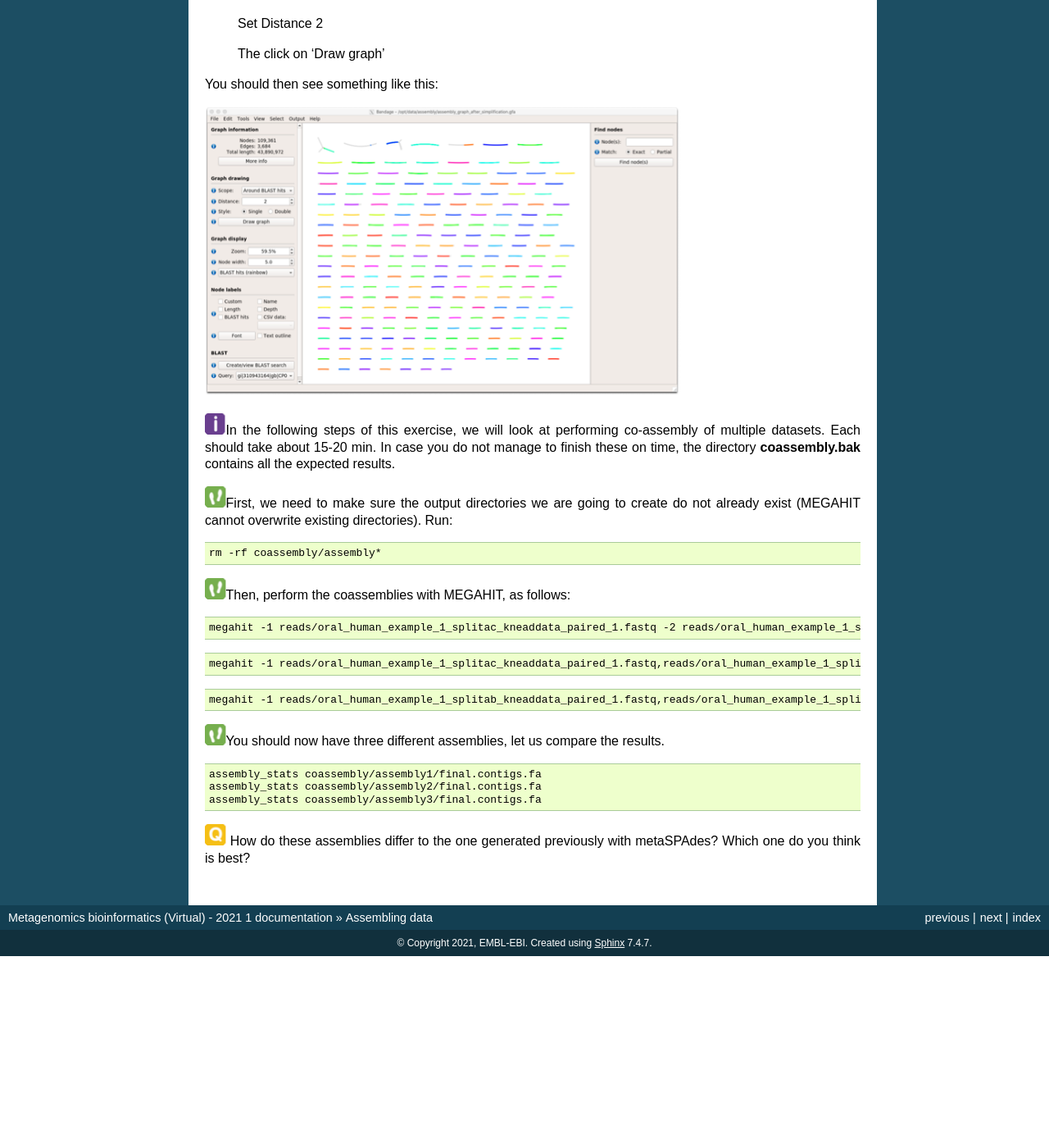
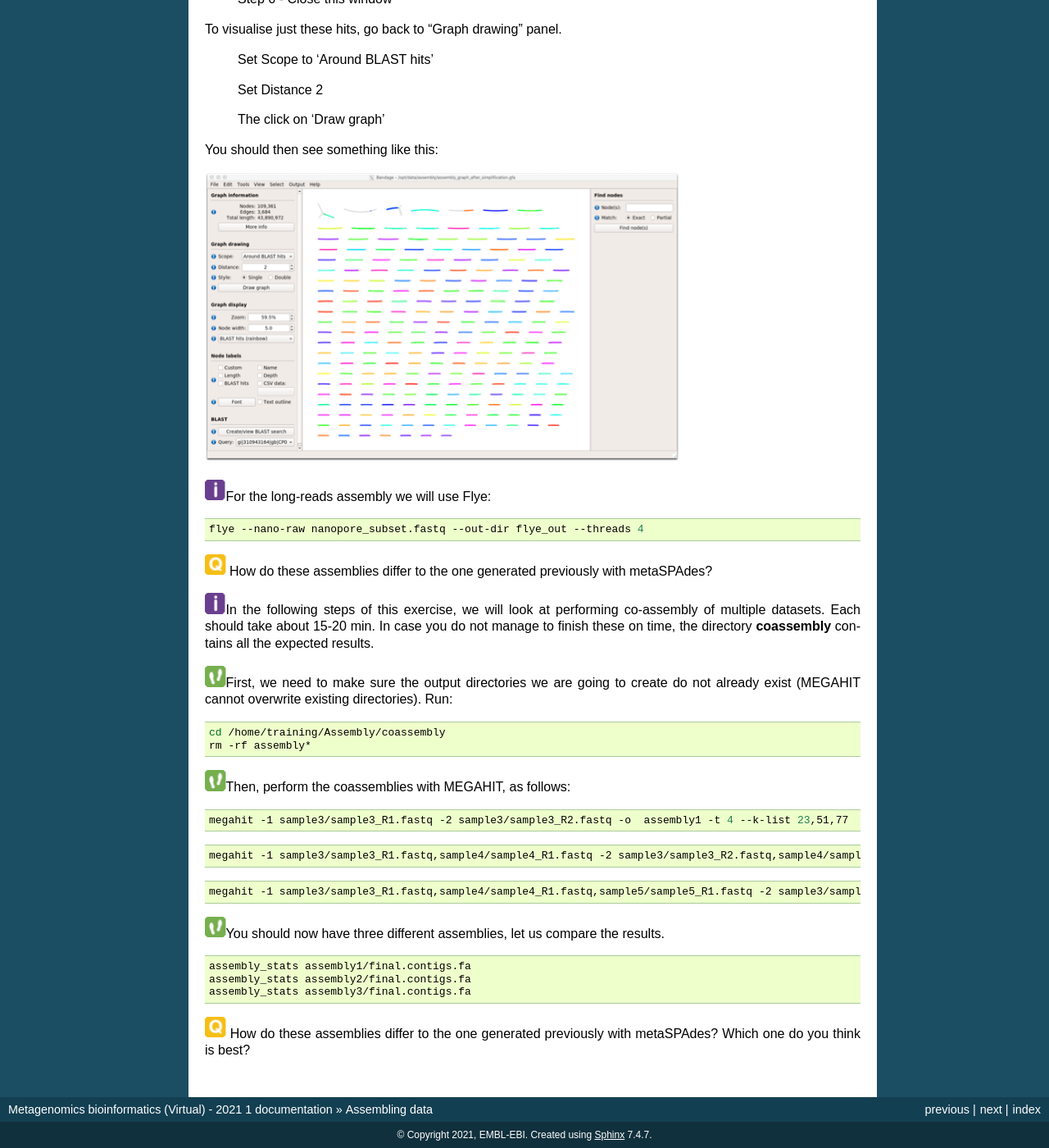
Before and after one commit to EBI-Metagenomics/mgnify-ebi-2021, a Sphinx documentation site: the page built from docs/source/assembly.rst, in a window 1280 px wide and 1400 px high, scrolled down 2871 px. Shown: the whole window at 82% size. Built offline with Sphinx 7.4.7, drawn with Linux system fonts in a browser that asks for light colours; before the commit the page ends 4037 px from its top, so only the background shows below that; some of the changed text lies outside the part shown.

Commit message:
updating assembly examples

```diff
--- a/docs/source/assembly.rst
+++ b/docs/source/assembly.rst
@@ -36,16 +36,23 @@ and the use of MEGAHIT for performing co-assembly.
 
 .. code-block:: bash
 
-    cd /home/training/Data/Assembly/files
+    cd /home/training/Assembly/
+
+Also we need to activate the conda enviroment we created earlier:
+
+.. code-block:: bash
+
+    conda activate assembly
+
 
 |image1|\ To run metaspades you would execute the following commands (but don't run it now!):
 
 .. code-block:: bash
 
     mkdir assembly
-    metaspades.py -t 4 --only-assembler -m 10 -1 reads/oral_human_example_1_splitaa_kneaddata_paired_1.fastq -2 reads/oral_human_example_1_splitaa_kneaddata_paired_2.fastq -o assembly
+    metaspades.py -t 4 --only-assembler -m 10 -1 oral_human_example_1_splitaa.fastq -2 oral_human_example_2_splitaa.fastq -o spades_out
 
-|image2|\ Since the assembly process would take ~1h we are just going to analyse the output present in assembly.bak. Let's look at the contigs.fasta file.
+|image2|\ Since the assembly process would take ~1h we are just going to analyse the output present in spades_out. Let's look at the contigs.fasta file.
 
 For this, take the first 40 lines of the sequence and perform a blast search
 at NCBI (https://blast.ncbi.nlm.nih.gov/Blast.cgi, choose
@@ -55,7 +62,7 @@ perform the following:
 
 .. code-block:: bash
 
-    head -41 assembly.bak/contigs.fasta
+    head -41 spades_out/contigs.fasta
 
 |image8|\
 
@@ -67,7 +74,7 @@ result at all?
 
 .. code-block:: bash
 
-    assembly_stats assembly.bak/scaffolds.fasta
+    assembly_stats spades_out/scaffolds.fasta
 
 |image1|\ This will output two simple tables in JSON format, but it is
 fairly simple to read. There is a section that corresponds to the
@@ -107,7 +114,7 @@ In the the Bandage GUI perform the following
 
     Select File -> Load graph
 
-    Navigate to Home -> training -> Data -> Assembly -> files -> assembly.bak and open the file assembly_graph_after_simplification.gfa
+    Navigate to Home -> training -> Data -> Assembly -> files -> spades_out and open the file assembly_graph_after_simplification.gfa
 
 Once loaded, you need to draw the graph. To do so, under the “Graph
 drawing” panel on the left side perform the following:
@@ -136,7 +143,7 @@ To do so, go to the 'BLAST' panel on the left side of the GUI.
 
     Step 2 - Select 'build Blast database'
 
-    Step 3 - Load from FASTA file. Navigate to the genome folder: Home -> training -> Data -> Assembly -> files -> genome and select GCA_000164695.fasta
+    Step 3 - Load from FASTA file. Navigate to the genome folder: Home -> training -> Data -> Assembly -> files -> genome and select GCA_000164695.2.fasta
 
     Step 4 - Modify the BLAST filters to 95% identity
 
@@ -156,36 +163,48 @@ You should then see something like this:
 
 |image9|\
 
+
+|image1|\ For the long-reads assembly we will use Flye:
+
+.. code-block:: bash
+
+    flye --nano-raw nanopore_subset.fastq --out-dir flye_out --threads 4
+
+
+|image3|\  How do these assemblies differ to the one generated previously with metaSPAdes?
+
+
 |image1|\ In the following steps of this exercise, we will look at
-performing co-assembly of multiple datasets. Each should take about 15-20 min. In case you do not manage to finish these on time, the directory **coassembly.bak** contains all the expected results.
+performing co-assembly of multiple datasets. Each should take about 15-20 min. In case you do not manage to finish these on time, the directory **coassembly** contains all the expected results.
 
 |image2|\ First, we need to make sure the output directories we are going to create do not already exist (MEGAHIT cannot overwrite existing directories). Run:
 
 .. code-block:: bash
 
-    rm -rf coassembly/assembly*
+    cd /home/training/Assembly/coassembly
+    rm -rf assembly*
 
 |image2|\ Then, perform the coassemblies with MEGAHIT, as follows:
 
 .. code-block:: bash
 
-    megahit -1 reads/oral_human_example_1_splitac_kneaddata_paired_1.fastq -2 reads/oral_human_example_1_splitac_kneaddata_paired_2.fastq -o  coassembly/assembly1 -t 4 --k-list 23,51,77
+    megahit -1 sample3/sample3_R1.fastq -2 sample3/sample3_R2.fastq -o  assembly1 -t 4 --k-list 23,51,77
 
 .. code-block:: bash
 
-    megahit -1 reads/oral_human_example_1_splitac_kneaddata_paired_1.fastq,reads/oral_human_example_1_splitab_kneaddata_paired_1.fastq  -2 reads/oral_human_example_1_splitac_kneaddata_paired_2.fastq,reads/oral_human_example_1_splitab_kneaddata_paired_2.fastq -o coassembly/assembly2 -t 4 --k-list 23,51,77
+    megahit -1 sample3/sample3_R1.fastq,sample4/sample4_R1.fastq -2 sample3/sample3_R2.fastq,sample4/sample4_R2.fastq -o assembly2 -t 4 --k-list 23,51,77
 
 .. code-block:: bash
 
-    megahit -1 reads/oral_human_example_1_splitab_kneaddata_paired_1.fastq,reads/oral_human_example_1_splitac_kneaddata_paired_1.fastq,reads/oral_human_example_1_splitaa_kneaddata_paired_1.fastq -2 reads/oral_human_example_1_splitab_kneaddata_paired_2.fastq,reads/oral_human_example_1_splitac_kneaddata_paired_2.fastq,reads/oral_human_example_1_splitaa_kneaddata_paired_2.fastq -o coassembly/assembly3 -t 4 --k-list 23,51,77
+    megahit -1 sample3/sample3_R1.fastq,sample4/sample4_R1.fastq,sample5/sample5_R1.fastq -2 sample3/sample3_R2.fastq,sample4/sample4_R2.fastq,sample5/sample5_R2.fastq -o assembly3 -t 4 --k-list 23,51,77
 
 |image2|\ You should now have three different assemblies, let us compare the results.
 
 .. code-block:: bash
 
-    assembly_stats coassembly/assembly1/final.contigs.fa
-    assembly_stats coassembly/assembly2/final.contigs.fa
-    assembly_stats coassembly/assembly3/final.contigs.fa
+    assembly_stats assembly1/final.contigs.fa
+    assembly_stats assembly2/final.contigs.fa
+    assembly_stats assembly3/final.contigs.fa
 
 |image3|\  How do these assemblies differ to the one generated previously with metaSPAdes? Which one do you think is best?
 
```
